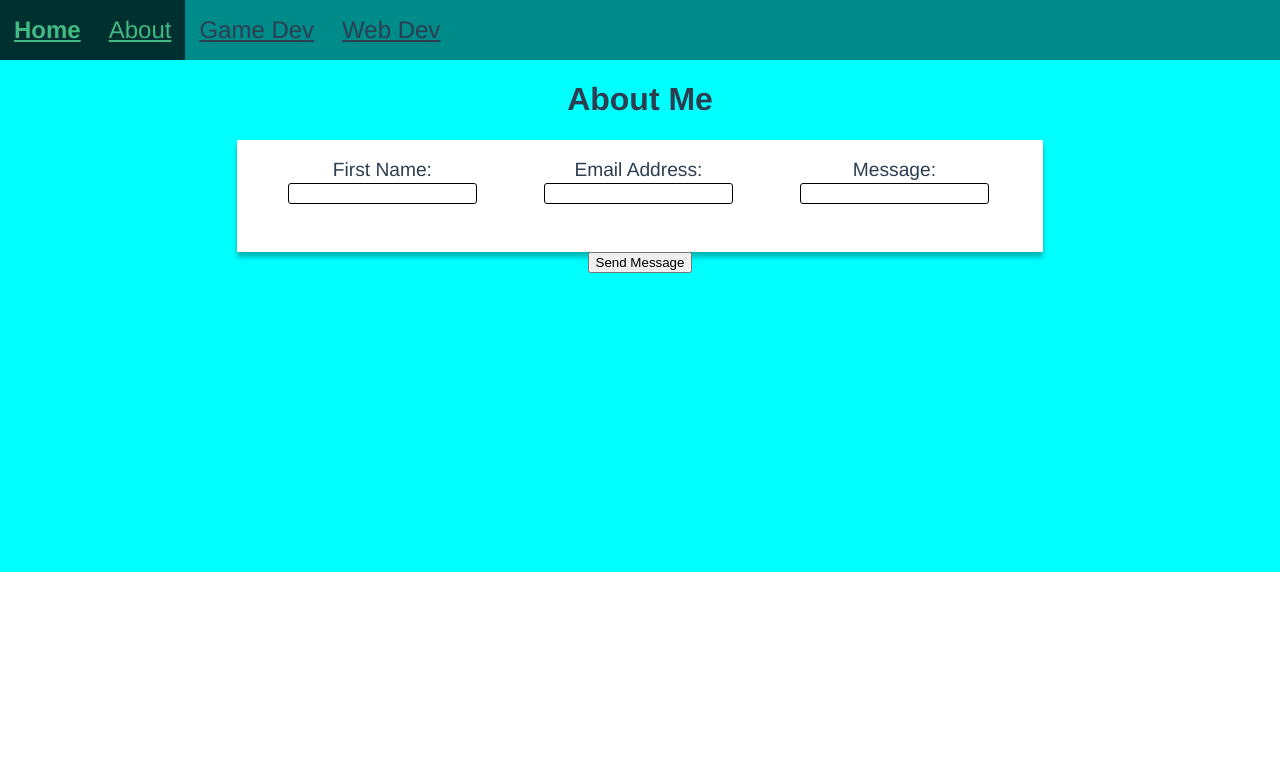
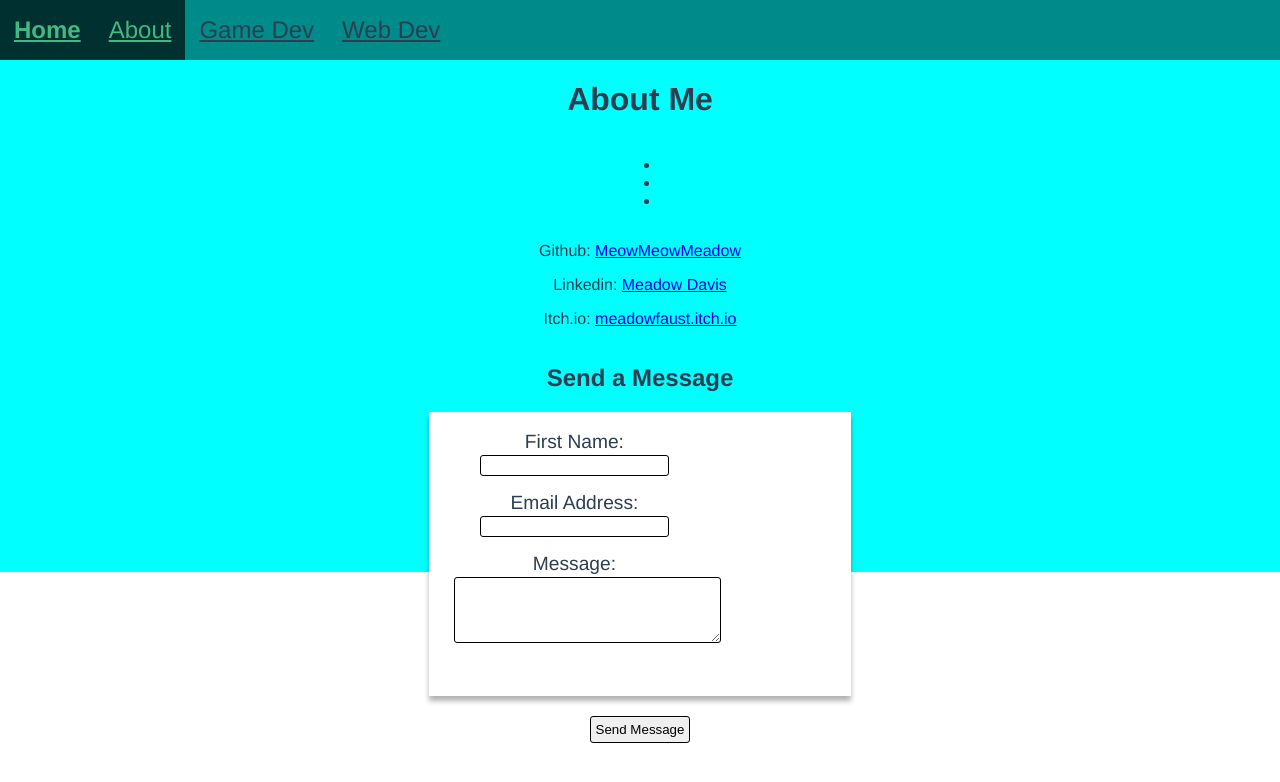
Before and after one commit to MeowMeowMeadow/portfolio-website, a Vue app in the folder portfolio/: page /about in a window 1280 px wide. Shown: the top 782 px of the page. Built offline with nearby package versions, Linux system fonts and the light colour scheme.

Commit message:
Added links, transitions & homepage
Added links to outside websites, a transition for the contact section and started working on the homepage for the website

```diff
--- a/portfolio/src/views/AboutView.vue
+++ b/portfolio/src/views/AboutView.vue
@@ -1,10 +1,23 @@
 <template>
   <div class="about">
-    <h1>About Me</h1>
+    <h1 class="">About Me</h1>
 
     <div class="aboutMe">
+      <ul>
+        <li></li>
+        <li></li>
+        <li></li>
+      </ul>
+    </div>
+
+    <div class="links">
+      <p>Github: <a href="https://github.com/MeowMeowMeadow"> MeowMeowMeadow</a></p>
+      <p>Linkedin: <a href="https://www.linkedin.com/in/meadow-davis-7b56b3173/">Meadow Davis</a></p>
+      <p>Itch.io: <a href="https://meadowfaust.itch.io/">meadowfaust.itch.io</a></p>
 
     </div>
+    <h2>Send a Message</h2>
+    <Transition appear>
     <div class="contact">
       <form id="form" action="#">
         <label for="fname">
@@ -15,12 +28,14 @@
           Email Address:
           <input type="email" id="email" name="email" required>
         </label>
+      <br>
         <label for="message">
           Message:
-          <input type="text" id="message" name="message" required>
+          <textarea cols="30" rows="4" form="form"></textarea>
         </label>
       </form>
     </div>
+  </Transition>
     <div class="submitMessage">
       <button type="submit" form="form">Send Message</button>
     </div>
@@ -53,11 +68,12 @@
 form
 {
   display: flex;
-  width: 60vw;
+  width: 30vw;
   gap: 1rem;
   flex-flow: row wrap;
   align-items: center;
 }
+
 label
 {
   position: relative;
@@ -65,11 +81,29 @@ label
   font-size: 1.2em;
 }
 
-input
+input, textarea
 {
   border: 1px solid black;
   padding: 2px 5px;
   margin-top: 2px;
   border-radius: 3px;
 }
+
+button
+{
+  border: 1px solid black;
+  border-radius: 3px;
+  padding: 5px;
+  margin-top: 20px;
+}
+
+.v-enter-active, .v-leave-active
+{
+  transition: opacity 1s ease;
+}
+
+.v-enter-from, .v-leave-to
+{
+  opacity: 0;
+}
 </style>
--- a/portfolio/src/views/HomeView.vue
+++ b/portfolio/src/views/HomeView.vue
@@ -1,5 +1,8 @@
 <template>
   <div class="home">
+    <h1>Meadow Davis' Portfolio</h1>
+
+    <div class=""></div>
   </div>
 </template>
 
```
Also changed, not shown: portfolio/src/assets/logo.png (deleted).
